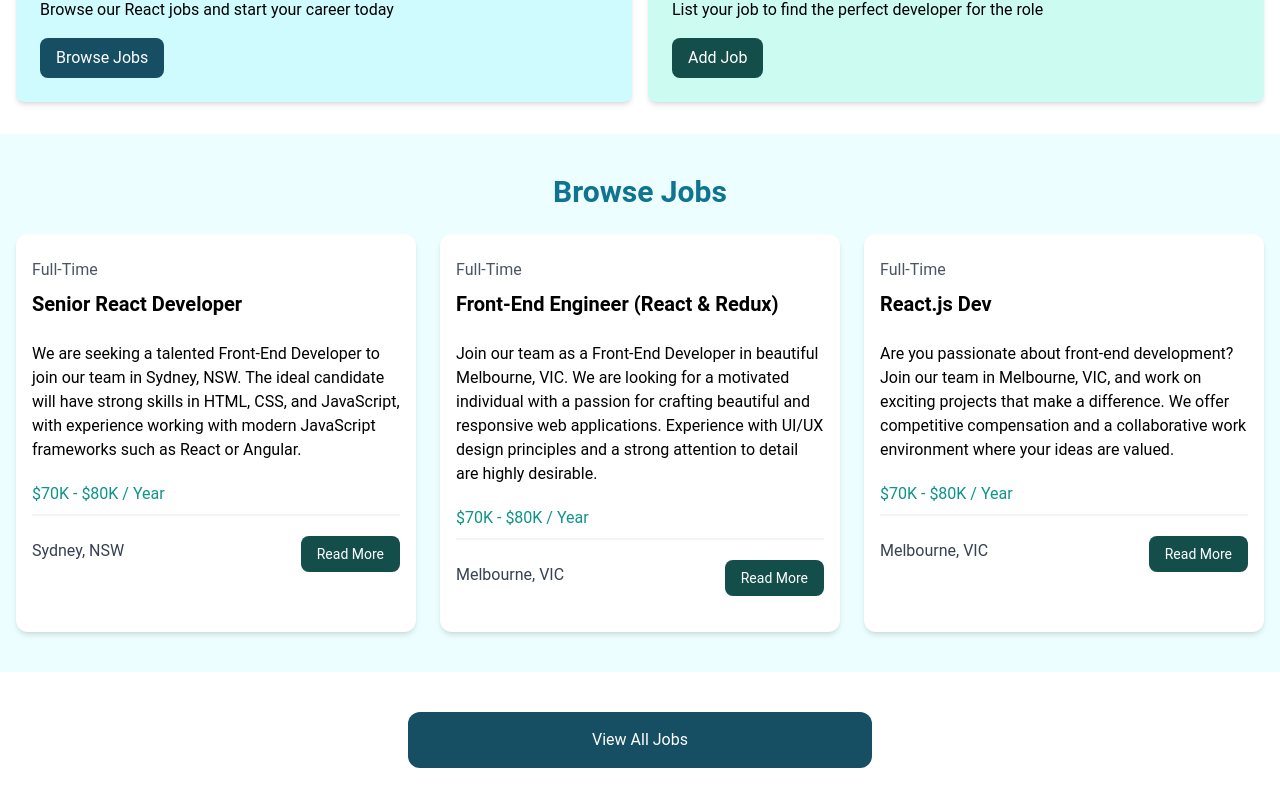
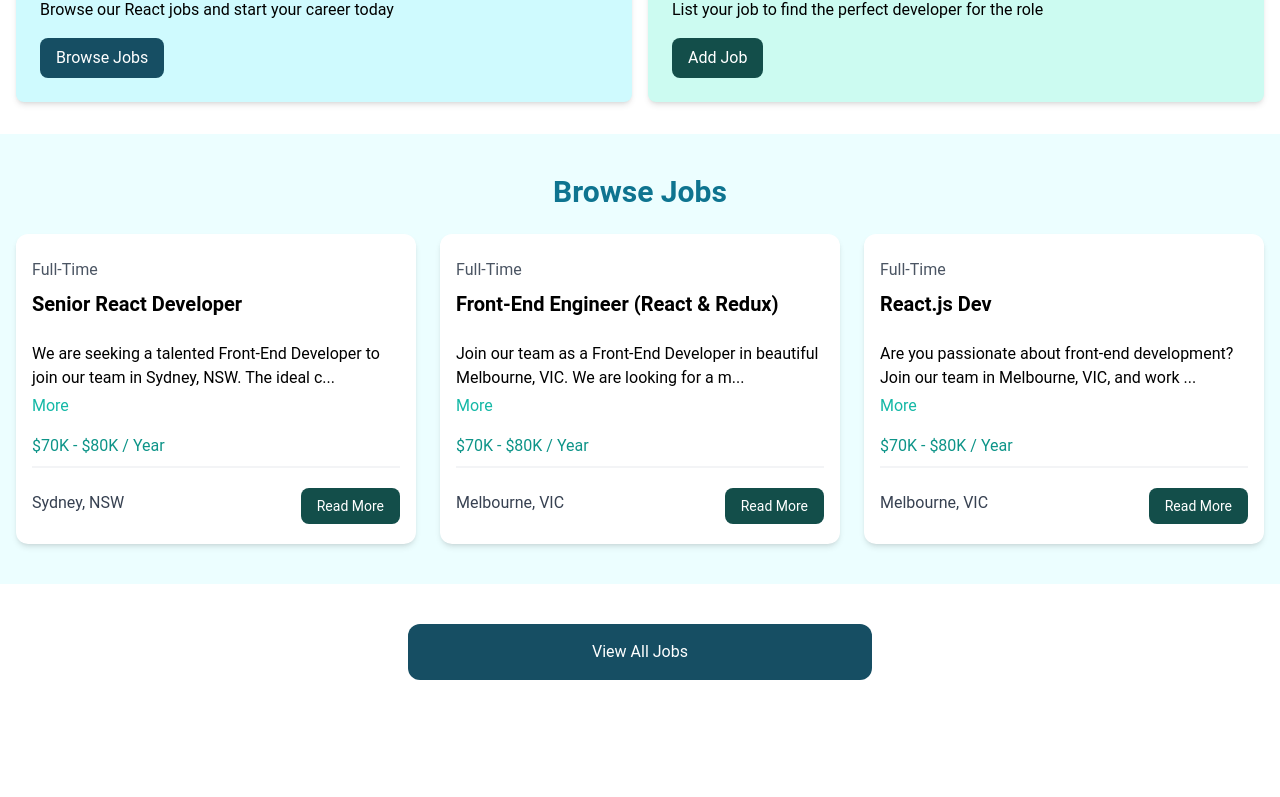
Before and after one commit to ensarokumus/fetch-devs, a React (Vite) app: page / in a window 1280 px wide. Shown: the part 475-1272 px from the top of the page. After the commit the page ends 1195 px from the top, so only its background shows below. Built offline with nearby package versions, Linux system fonts and the light colour scheme.

Commit message:
feat: adds state to descriptions on JobListing

```diff
--- a/src/components/atoms/JobListing.jsx
+++ b/src/components/atoms/JobListing.jsx
@@ -1,5 +1,15 @@
 /* eslint-disable react/prop-types */
+import { useState } from "react";
+
 const JobListing = ({ job }) => {
+  const [showFullDescription, setShowFullDescription] = useState(false);
+
+  let description = job.description;
+
+  if (!showFullDescription) {
+    description = description.substring(0, 90) + "...";
+  }
+
   return (
     <div key={job.id} className="bg-white rounded-xl shadow-md relative">
       <div className="p-4">
@@ -8,13 +18,20 @@ const JobListing = ({ job }) => {
           <h3 className="text-xl font-bold">{job.title}</h3>
         </div>
 
-        <div className="mb-5">{job.description}</div>
+        <div className="mb-1">{description}</div>
+
+        <button
+          onClick={() => setShowFullDescription((prevState) => !prevState)}
+          className="text-teal-500 mb-4 hover:text-teal-700"
+        >
+          {showFullDescription ? "Less" : "More"}
+        </button>
 
         <h3 className="text-teal-600 mb-2">{job.salary} / Year</h3>
 
         <div className="border border-gray-100 mb-5"></div>
 
-        <div className="flex flex-col lg:flex-row justify-between mb-4">
+        <div className="flex flex-col lg:flex-row justify-between">
           <div className="text-gray-700 mb-3">
             <i className="fa-solid fa-location-dot text-lg"></i>
             {job.location}
```
